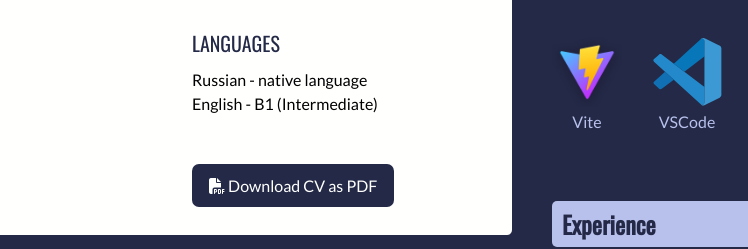
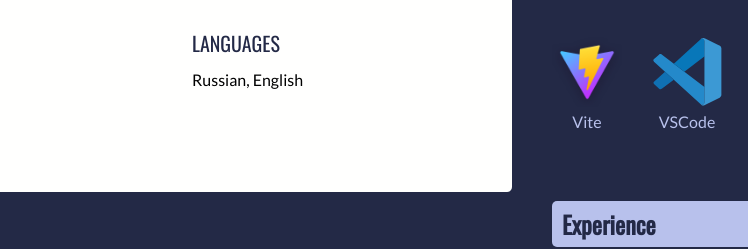
Before and after one commit to bijou743/My-resume, a plain HTML site: page index.html in a window 1280 px wide. Shown: the part 717-966 px from the top of the page, 0-748 px from the left. Drawn offline with nearby package versions, Linux system fonts and the light colour scheme.

Commit message:
Languages was changed

```diff
--- a/index.html
+++ b/index.html
@@ -53,17 +53,14 @@
 
 						<div class="left-content__block languages">
 							<div class="left-content__block__name">Languages</div>
-							<div class="left-content__block__text">
-								Russian - native language<br />
-								English - B1 (Intermediate)
-							</div>
+							<div class="left-content__block__text">Russian, English</div>
 						</div>
 
-						<div class="download">
+						<!-- <div class="download">
 							<a href="./Maria Sorokina - resume.pdf" download="" class="btn">
 								<i class="fa-solid fa-file-pdf"></i> Download CV as PDF
 							</a>
-						</div>
+						</div> -->
 					</div>
 				</div>
 			</div>
```
Also changed, not shown: 1 other file.
